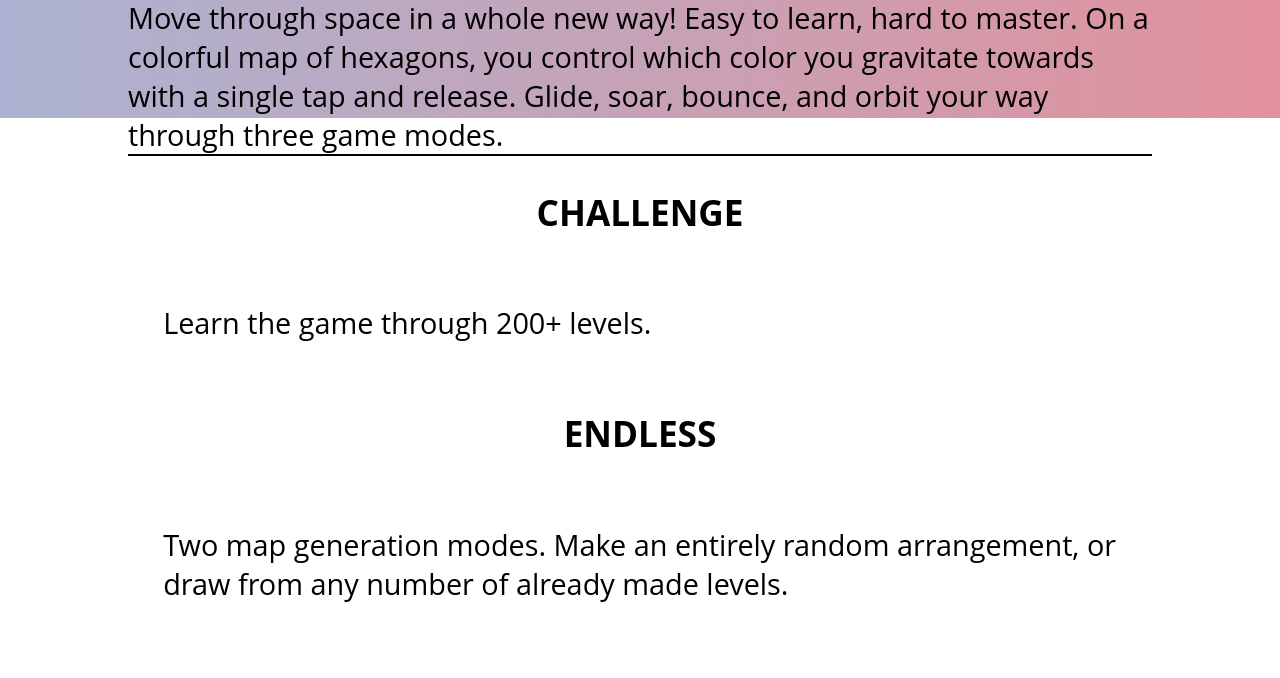
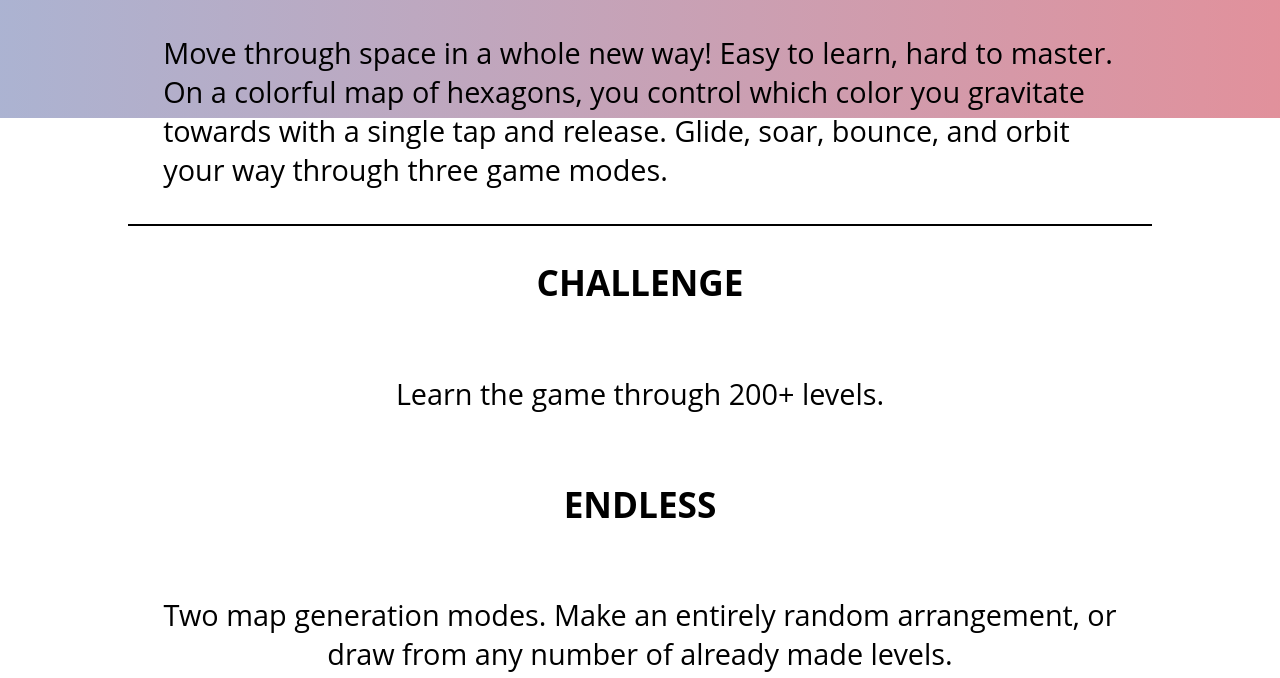
Before and after one commit to nightskyattract/nightskyattract, a plain HTML site: page index.html in a window 1280 px wide. Shown: the part 682-1360 px from the top of the page. Drawn offline with Linux system fonts and the light colour scheme.

Commit message:
Update styles.css

```diff
--- a/styles.css
+++ b/styles.css
@@ -74,8 +74,13 @@ body {
   margin: auto;
 }
 
+.feature-text {
+  padding: 2.2rem;
+}
+
 .body-text {
   padding: 2.2rem;
+  text-align: center;
 }
 
 .footer {
```
